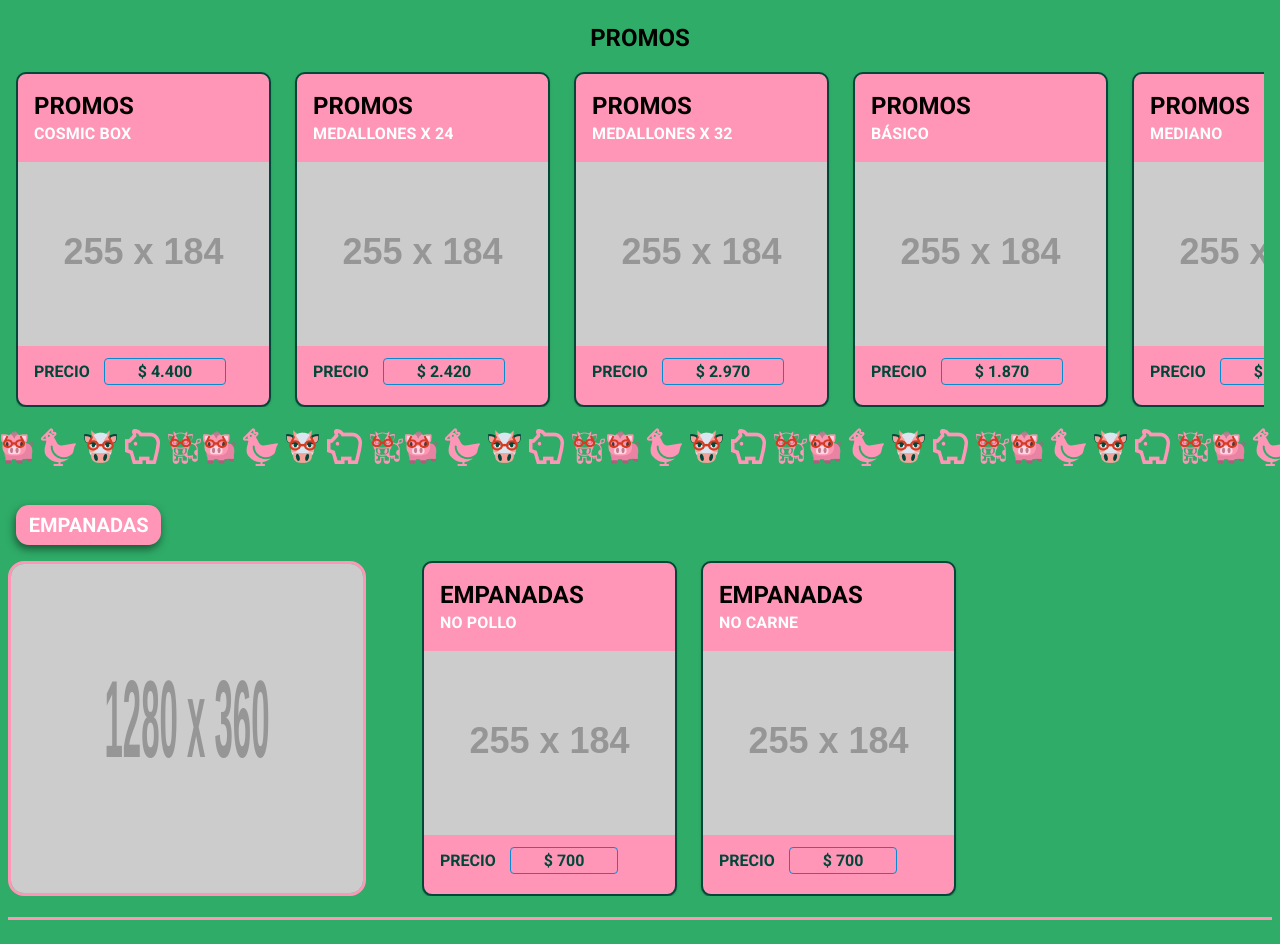
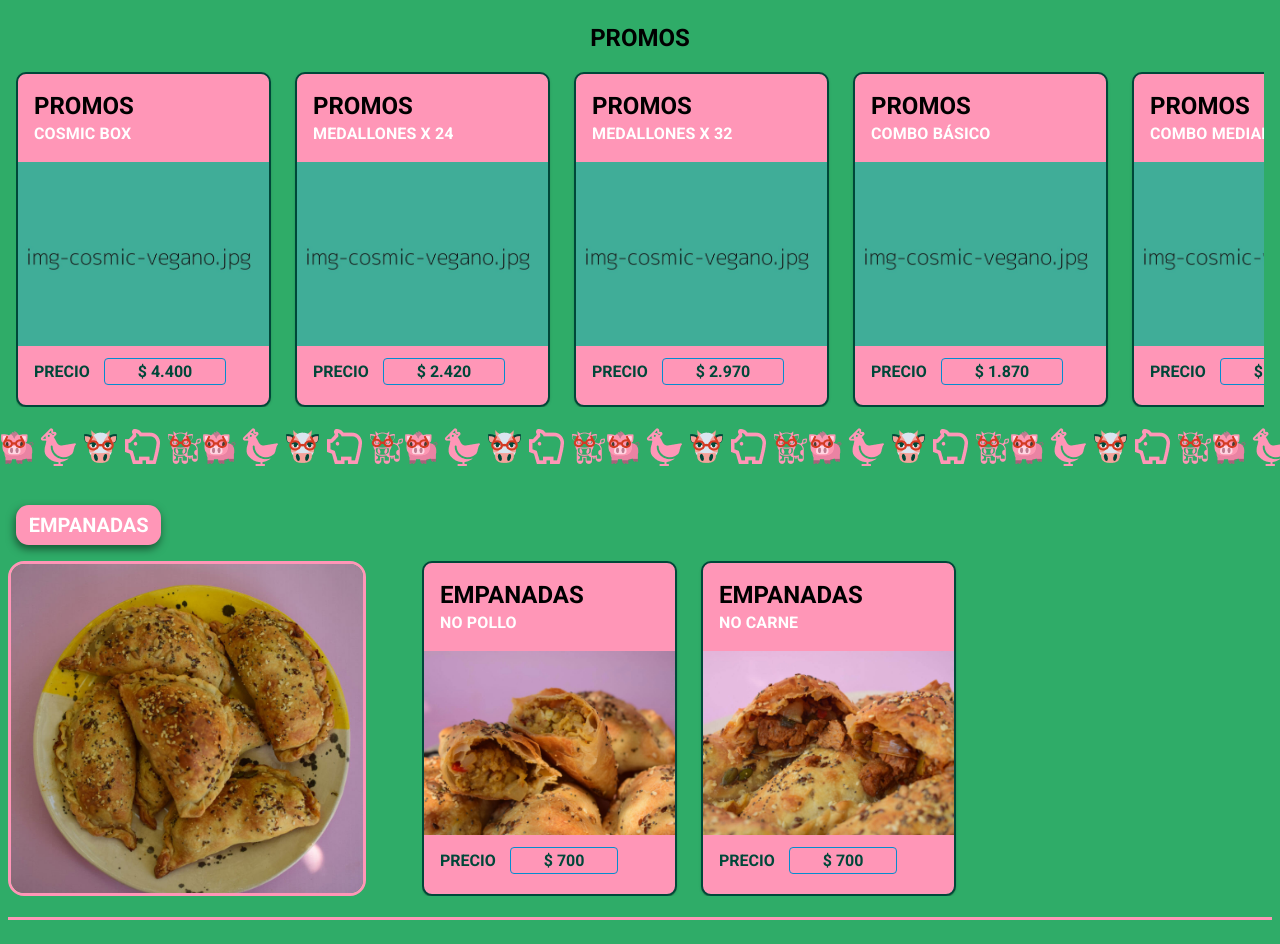
Before and after one commit to f-antonelli/cosmic-vegano, a React (Vite) app: page / in a window 1280 px wide. Shown: the part 1088-2032 px from the top of the page. Built offline with nearby package versions, Linux system fonts and the light colour scheme.

Commit message:
images linked into MediaCard and CategoryHeader components

```diff
--- a/public/data.json
+++ b/public/data.json
@@ -367,7 +367,7 @@
 		},
 		{
 			"id": 4,
-			"nombre": "Básico",
+			"nombre": "Combo básico",
 			"categoria": 6,
 			"img": "combo-img-faltante.jpg",
 			"precio": 1870,
@@ -389,7 +389,7 @@
 		},
 		{
 			"id": 5,
-			"nombre": "Mediano",
+			"nombre": "Combo mediano",
 			"categoria": 6,
 			"img": "combo-img-faltante.jpg",
 			"precio": 1200,
--- a/src/components/CategoryHeader/index.jsx
+++ b/src/components/CategoryHeader/index.jsx
@@ -30,7 +30,7 @@ const CategoryHeader = ({ categoryToShow }) => {
           <img
             alt={`Imagen de la categoria: ${categoryToShow.nombre} -> ${categoryToShow.img}`}
             className="img-category-header"
-            src="https://dummyimage.com/1280x360/663399/1a1a1a.jpg&text=category-cosmic-vegano.jpg"
+            src={`/img/categoria/${categoryToShow.img}`}
           />
         )}
       </section>
--- a/src/components/CategoryHeader/styles.scss
+++ b/src/components/CategoryHeader/styles.scss
@@ -54,6 +54,7 @@ section.category-header {
 
     .img-category-header {
       height: 335px;
+      object-fit: cover;
       width: 358px;
     }
   }
--- a/src/components/MediaCard/index.jsx
+++ b/src/components/MediaCard/index.jsx
@@ -29,7 +29,7 @@ const MediaCard = ({ categoria, nombre, id, img, precio, variantes, tipo }) => {
           alt={`${categoria} ${nombre} + ${img}`}
           className="card__img"
           component="img"
-          image="https://dummyimage.com/255x184/eef770/1a1a1a.jpg&text=img-cosmic-vegano.jpg"
+          image={`/img/${img}`}
         />
         <CardContent>
           <p className="card__price">
```
Also changed, not shown: public/img/categoria/almuerzo.jpg (renamed from public/img/categoria/almuerzos.jpg).
